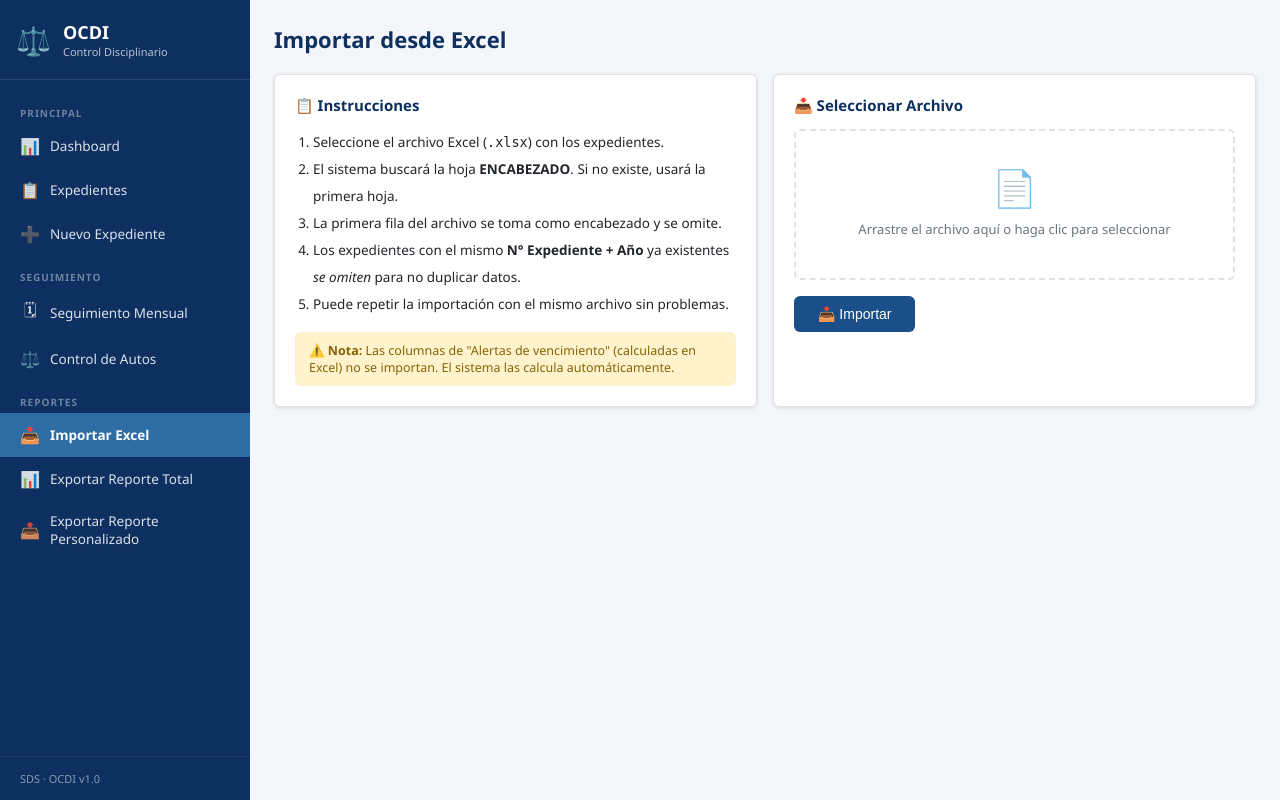
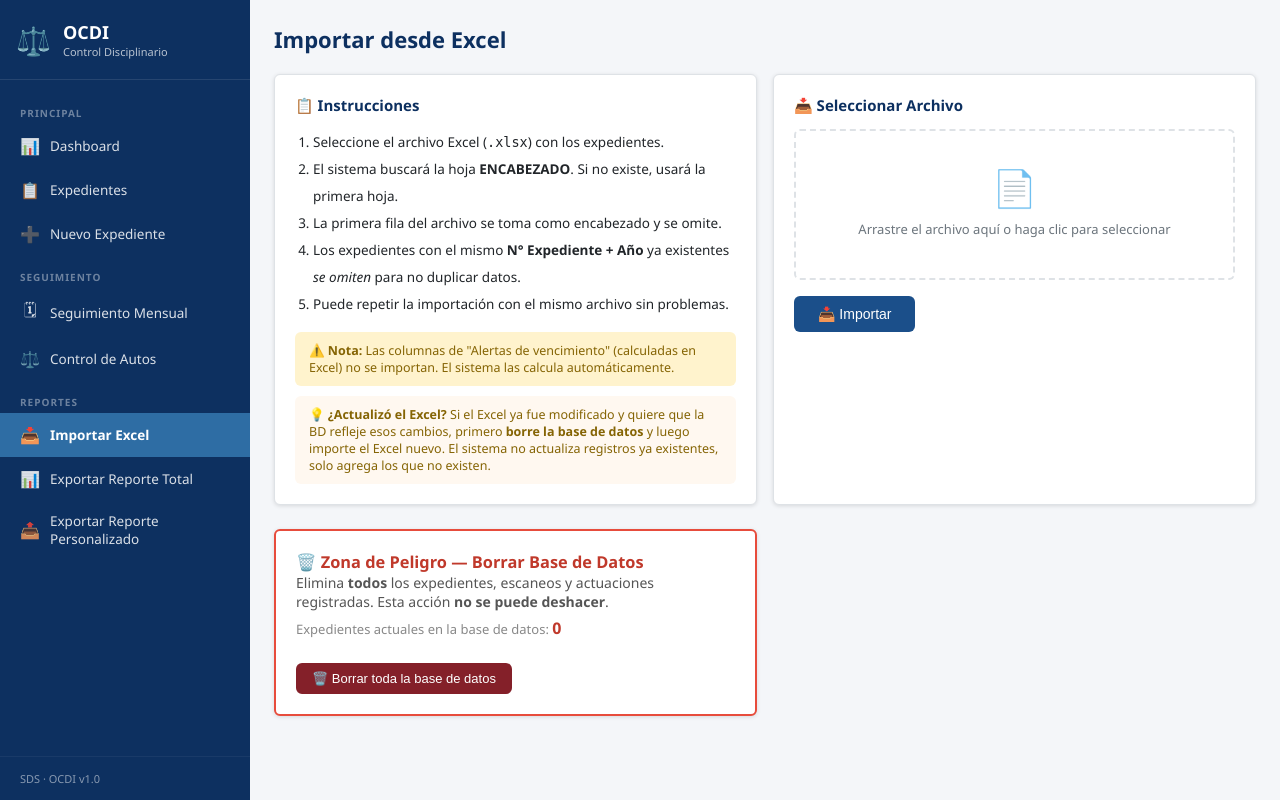
Before and after one commit to jdbarajass/SDS_OCDI, a FastAPI app: page /importar in a window 1280 px wide. Run offline with FastAPI, Linux system fonts and the light colour scheme; data that the repository does not hold is empty.

Commit message:
Agregar borrado total de BD con confirmación en página de importar
- Nueva ruta POST /importar/limpiar-bd: borra expedientes, escaneos y actuaciones
- Botón "Borrar toda la base de datos" en zona de peligro con borde rojo
- Modal de confirmación: requiere escribir "BORRAR" para habilitar el botón
- Muestra contador de expedientes actuales en la BD
- Alerta informativa sobre comportamiento del importador (no actualiza, solo inserta)
- Mensaje de éxito tras borrado exitoso

Co-Authored-By: Claude Sonnet 4.6 <noreply@anthropic.com>

```diff
--- a/app/routers/importar.py
+++ b/app/routers/importar.py
@@ -121,12 +121,30 @@ def _mapear_fila(row) -> dict:
 
 
 @router.get("/importar", response_class=HTMLResponse)
-async def importar_form(request: Request):
+async def importar_form(request: Request, msg: str = ""):
+    conn = get_db()
+    total = conn.execute("SELECT COUNT(*) FROM expedientes").fetchone()[0]
+    conn.close()
     return templates.TemplateResponse("importar.html", {
         "request": request,
         "active": "importar",
         "resultado": None,
+        "total_bd": total,
+        "msg": msg,
     })
+
+
+@router.post("/importar/limpiar-bd")
+async def limpiar_base_datos():
+    conn = get_db()
+    conn.execute("DELETE FROM actuaciones")
+    conn.execute("DELETE FROM escaneos")
+    conn.execute("DELETE FROM expedientes")
+    # Resetear los autoincrement para que los IDs empiecen desde 1
+    conn.execute("DELETE FROM sqlite_sequence WHERE name IN ('expedientes','escaneos','actuaciones')")
+    conn.commit()
+    conn.close()
+    return RedirectResponse("/importar?msg=bd_limpiada", status_code=303)
 
 
 @router.post("/importar", response_class=HTMLResponse)
@@ -229,8 +247,13 @@ async def importar_excel(request: Request, archivo: UploadFile = File(...)):
     except Exception as e:
         resultado["errores"].append(f"Error al leer el archivo: {str(e)}")
 
+    conn2 = get_db()
+    total = conn2.execute("SELECT COUNT(*) FROM expedientes").fetchone()[0]
+    conn2.close()
     return templates.TemplateResponse("importar.html", {
         "request": request,
         "active": "importar",
         "resultado": resultado,
+        "total_bd": total,
+        "msg": "",
     })
--- a/app/templates/importar.html
+++ b/app/templates/importar.html
@@ -3,6 +3,13 @@
 {% block heading %}Importar desde Excel{% endblock %}
 
 {% block content %}
+
+<!-- Mensaje de base de datos limpiada -->
+{% if msg == 'bd_limpiada' %}
+<div class="alert alert-success">
+    ✅ Base de datos eliminada correctamente. Ya puede importar el Excel actualizado.
+</div>
+{% endif %}
 
 <div class="import-layout">
 
@@ -20,6 +27,12 @@
         <div class="info-box">
             <strong>⚠️ Nota:</strong> Las columnas de "Alertas de vencimiento" (calculadas en Excel) no se importan.
             El sistema las calcula automáticamente.
+        </div>
+
+        <div class="info-box info-box-tip" style="margin-top:10px; border-left-color:#e67e22; background:#fff8f0">
+            <strong>💡 ¿Actualizó el Excel?</strong> Si el Excel ya fue modificado y quiere que la BD refleje
+            esos cambios, primero <strong>borre la base de datos</strong> y luego importe el Excel nuevo.
+            El sistema no actualiza registros ya existentes, solo agrega los que no existen.
         </div>
     </div>
 
@@ -78,6 +91,56 @@
     </div>
     {% endif %}
 
+    <!-- Panel de borrado total -->
+    <div class="card" style="border: 2px solid #e74c3c; margin-top: 8px;">
+        <h3 style="color:#c0392b">🗑️ Zona de Peligro — Borrar Base de Datos</h3>
+        <div style="display:flex; align-items:center; gap:24px; flex-wrap:wrap">
+            <div style="flex:1; min-width:220px">
+                <p style="margin:0 0 6px 0; color:#555">
+                    Elimina <strong>todos</strong> los expedientes, escaneos y actuaciones registradas.
+                    Esta acción <strong>no se puede deshacer</strong>.
+                </p>
+                <p style="margin:0; font-size:13px; color:#888">
+                    Expedientes actuales en la base de datos:
+                    <strong style="color:#c0392b; font-size:16px"> {{ total_bd }}</strong>
+                </p>
+            </div>
+            <button type="button" class="btn btn-danger" onclick="confirmarBorrado()">
+                🗑️ Borrar toda la base de datos
+            </button>
+        </div>
+    </div>
+
+</div>
+
+<!-- MODAL de confirmación -->
+<div id="modal-borrado" class="modal-overlay" style="display:none">
+    <div class="modal-box" style="max-width:440px; border-top: 4px solid #e74c3c">
+        <div class="modal-header">
+            <h3 style="color:#c0392b">⚠️ Confirmar borrado total</h3>
+        </div>
+        <div style="padding: 16px 0">
+            <p>Está a punto de eliminar <strong>todos los expedientes</strong> de la base de datos.</p>
+            <p>Esta acción es <strong>irreversible</strong>. Asegúrese de tener el Excel actualizado antes de continuar.</p>
+            <p style="margin-top:16px; font-size:13px; color:#888">
+                Para confirmar, escriba <strong>BORRAR</strong> en el campo de abajo:
+            </p>
+            <input type="text" id="input-confirmar" placeholder="Escriba BORRAR"
+                   style="width:100%; padding:8px; font-size:15px; border:2px solid #e74c3c;
+                          border-radius:6px; margin-top:6px; box-sizing:border-box"
+                   oninput="validarConfirmacion()">
+        </div>
+        <div class="modal-actions">
+            <form method="post" action="/importar/limpiar-bd" id="form-borrado">
+                <button type="submit" id="btn-confirmar-borrado" class="btn btn-danger" disabled>
+                    🗑️ Sí, borrar todo
+                </button>
+            </form>
+            <button type="button" class="btn btn-outline" onclick="cerrarModalBorrado()">
+                Cancelar
+            </button>
+        </div>
+    </div>
 </div>
 
 {% endblock %}
@@ -97,5 +160,25 @@ document.getElementById('form-importar').addEventListener('submit', function() {
     btn.textContent = '⏳ Importando...';
     btn.disabled = true;
 });
+
+function confirmarBorrado() {
+    document.getElementById('input-confirmar').value = '';
+    document.getElementById('btn-confirmar-borrado').disabled = true;
+    document.getElementById('modal-borrado').style.display = 'flex';
+    document.getElementById('input-confirmar').focus();
+}
+
+function cerrarModalBorrado() {
+    document.getElementById('modal-borrado').style.display = 'none';
+}
+
+function validarConfirmacion() {
+    const val = document.getElementById('input-confirmar').value.trim().toUpperCase();
+    document.getElementById('btn-confirmar-borrado').disabled = (val !== 'BORRAR');
+}
+
+document.getElementById('modal-borrado').addEventListener('click', function(e) {
+    if (e.target === this) cerrarModalBorrado();
+});
 </script>
 {% endblock %}
```
